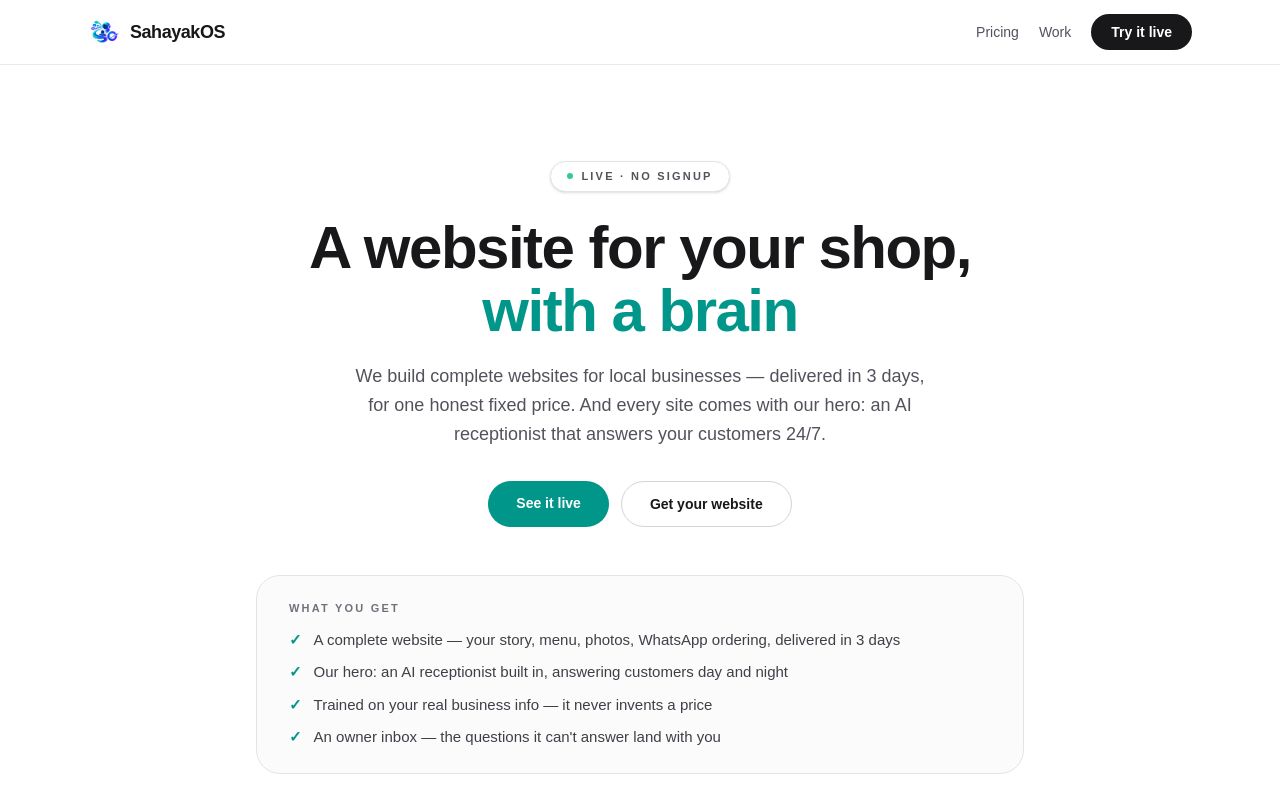
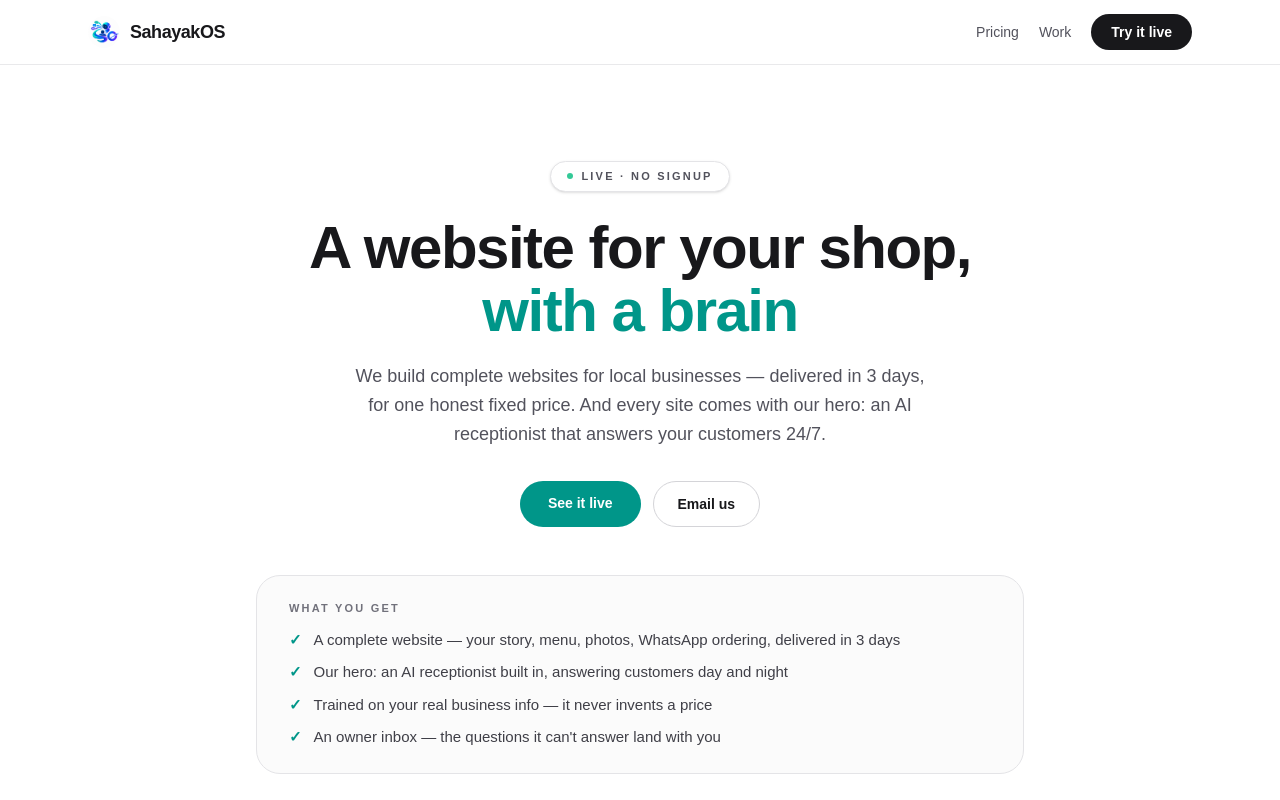
Before and after one commit to diwashUI/reply-agent, a Next.js app: page / in a window 1280 px wide. Shown: the top 800 px of the page. Built offline with nearby package versions, Linux system fonts and the light colour scheme.

Commit message:
Contact CTAs: Email + WhatsApp options (WhatsApp hidden until number set)

```diff
--- a/app/page.tsx
+++ b/app/page.tsx
@@ -5,6 +5,55 @@ const BREWMANDU_URL = "https://brewmundaktm.vercel.app";
 const INSTAGRAM_URL = "https://instagram.com/its_aurevya";
 const GITHUB_URL = "https://github.com/diwashUI";
 const EMAIL = "itsaurevya@gmail.com";
+// diwash's WhatsApp number in international format, no "+" or spaces, e.g. "977981234567".
+// The WhatsApp buttons stay hidden until this is filled in.
+const WHATSAPP_NUMBER = "";
+const WHATSAPP_URL = `https://wa.me/${WHATSAPP_NUMBER}?text=${encodeURIComponent(
+  "Hi SahayakOS! I want a website for my business."
+)}`;
+
+/** Email + WhatsApp contact options. WhatsApp appears once WHATSAPP_NUMBER is set. */
+function ContactCtas({ variant }: { variant: "hero" | "card" }) {
+  const mailto = `mailto:${EMAIL}?subject=${encodeURIComponent("Website for my business")}`;
+  const wa = WHATSAPP_NUMBER !== "" && (
+    <a
+      href={WHATSAPP_URL}
+      target="_blank"
+      rel="noopener noreferrer"
+      className={
+        variant === "hero"
+          ? "rounded-full border border-emerald-600/30 bg-emerald-50 px-6 py-3 text-sm font-semibold text-emerald-700 transition hover:bg-emerald-100"
+          : "rounded-full border border-emerald-600/30 bg-emerald-50 px-6 py-3 text-center text-sm font-semibold text-emerald-700 transition hover:bg-emerald-100"
+      }
+    >
+      WhatsApp us
+    </a>
+  );
+  if (variant === "hero") {
+    return (
+      <>
+        <a
+          href={mailto}
+          className="rounded-full border border-zinc-300 bg-white px-6 py-3 text-sm font-semibold text-zinc-900 transition hover:border-zinc-400 hover:bg-zinc-50"
+        >
+          Email us
+        </a>
+        {wa}
+      </>
+    );
+  }
+  return (
+    <div className="mt-8 flex flex-col gap-3">
+      <a
+        href={mailto}
+        className="rounded-full bg-teal-600 px-6 py-3 text-center text-sm font-semibold text-white transition hover:bg-teal-700"
+      >
+        Email us
+      </a>
+      {wa}
+    </div>
+  );
+}
 
 export default function Home() {
   return (
@@ -54,12 +103,7 @@ export default function Home() {
           >
             See it live
           </a>
-          <a
-            href={`mailto:${EMAIL}?subject=${encodeURIComponent("Website for my business")}`}
-            className="rounded-full border border-zinc-300 bg-white px-7 py-3 text-sm font-semibold text-zinc-900 transition hover:border-zinc-400 hover:bg-zinc-50"
-          >
-            Get your website
-          </a>
+          <ContactCtas variant="hero" />
         </div>
         <div className="mx-auto mt-12 max-w-3xl rounded-3xl border border-zinc-200 bg-zinc-50/70 px-8 py-6 text-left">
           <p className="text-[11px] font-semibold uppercase tracking-[0.2em] text-zinc-500">
@@ -197,12 +241,7 @@ export default function Home() {
                   Owner inbox for the questions it can't answer
                 </li>
               </ul>
-              <a
-                href={`mailto:${EMAIL}?subject=${encodeURIComponent("Website for my business")}`}
-                className="mt-8 rounded-full bg-teal-600 px-6 py-3 text-center text-sm font-semibold text-white transition hover:bg-teal-700"
-              >
-                Get your website
-              </a>
+              <ContactCtas variant="card" />
             </div>
           </div>
           <p className="mx-auto mt-8 max-w-xl text-center text-sm text-zinc-500">
```
